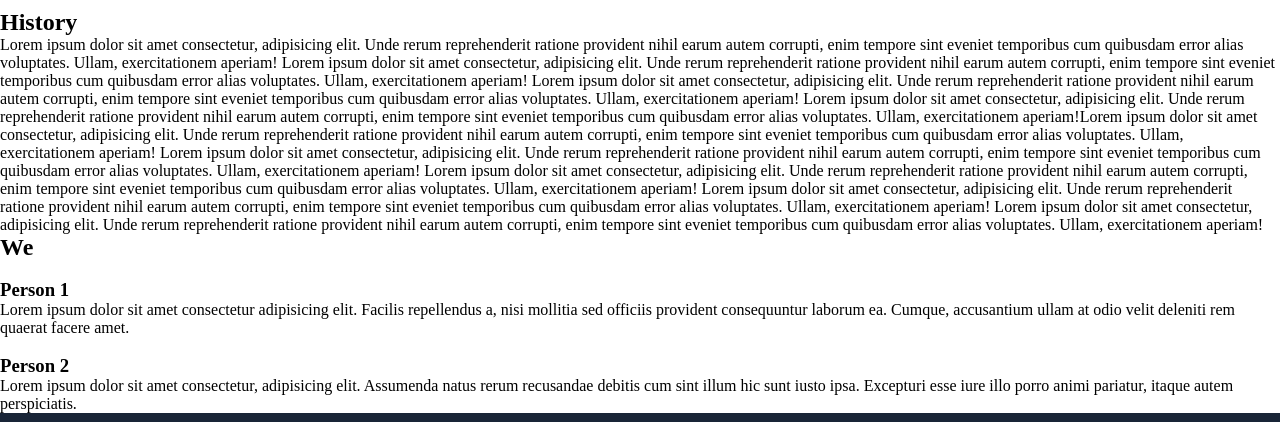
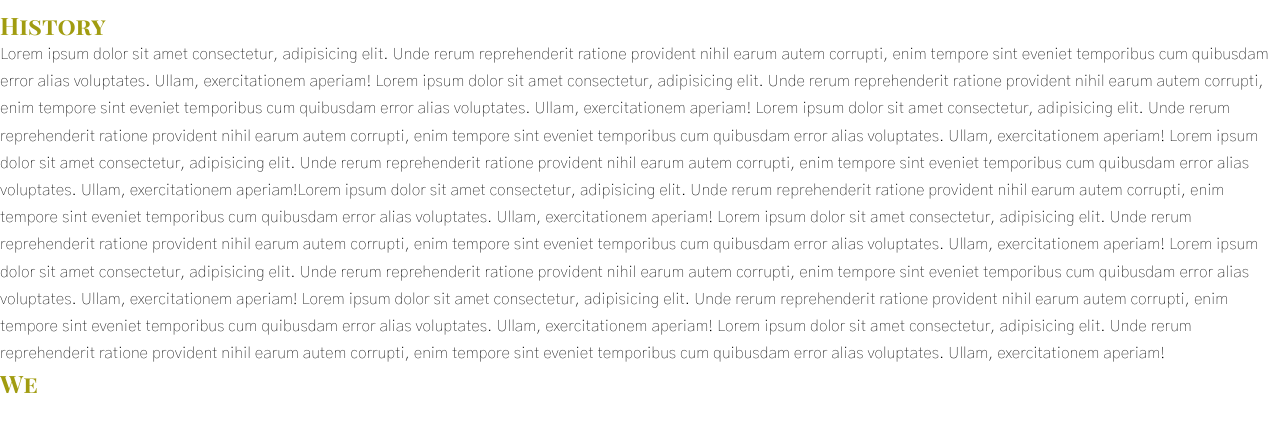
Before and after one commit to JDavid550/Valdor-Gallery-project, a plain HTML site: page pages/we.html in a window 1280 px wide. Shown: the part 89-511 px from the top of the page. Drawn offline with Linux system fonts and the light colour scheme; a web font is replaced by a local one.

Commit message:
Añadí las css a las tipografías de todas las paginas del sitio

```diff
--- /dev/null
+++ b/css/contact.css
@@ -0,0 +1,15 @@
+h2{
+    font-family: 'Playfair Display SC', serif;
+    color: #A19C10;
+
+}
+
+p{
+    font-family: 'Gothic A1', sans-serif;
+    line-height: 1.7;
+}
+
+h3{
+    font-family: 'Playfair Display SC', serif;
+    color: #192537;
+}
--- /dev/null
+++ b/css/ourart_Styles.css
@@ -0,0 +1,15 @@
+h2{
+    font-family: 'Playfair Display SC', serif;
+    color: #A19C10;
+
+}
+
+p{
+    font-family: 'Gothic A1', sans-serif;
+    line-height: 1.7;
+}
+
+h3{
+    font-family: 'Playfair Display SC', serif;
+    color: #192537;
+}
--- /dev/null
+++ b/css/we_Style.css
@@ -0,0 +1,15 @@
+h2{
+    font-family: 'Playfair Display SC', serif;
+    color: #A19C10;
+
+}
+
+p{
+    font-family: 'Gothic A1', sans-serif;
+    line-height: 1.7;
+}
+
+h3{
+    font-family: 'Playfair Display SC', serif;
+    color: #192537;
+}
--- /dev/null
+++ b/css/wholegallery_Styles.css
@@ -0,0 +1,15 @@
+h2{
+    font-family: 'Playfair Display SC', serif;
+    color: #A19C10;
+
+}
+
+p{
+    font-family: 'Gothic A1', sans-serif;
+    line-height: 1.7;
+}
+
+h3{
+    font-family: 'Playfair Display SC', serif;
+    color: #192537;
+}
--- a/pages/we.html
+++ b/pages/we.html
@@ -5,8 +5,9 @@
         <meta charset="UTF-8">
         <meta name="viewport" content="width=device-width, initial-scale=1.0">
         <link rel="stylesheet" href="../css/estiloheader_footer.css">
-	<link rel="preconnect" href="https://fonts.gstatic.com">
-	<link href="https://fonts.googleapis.com/css2?family=Castoro&family=Gothic+A1:wght@100&family=Playfair+Display+SC:wght@700&display=swap" rel="stylesheet">
+        <link rel="stylesheet" href="../css/we_Style.css">
+	    <link rel="preconnect" href="https://fonts.gstatic.com">
+	    <link href="https://fonts.googleapis.com/css2?family=Castoro&family=Gothic+A1:wght@100&family=Playfair+Display+SC:wght@700&display=swap" rel="stylesheet">
     </head>
     <body>
         <header>
@@ -42,8 +43,8 @@
                 <img src="" alt="">
             </div>
             <section>
-                <h2>History</h2>
-                <p>Lorem ipsum dolor sit amet consectetur, adipisicing elit. Unde rerum reprehenderit ratione provident nihil earum autem corrupti, enim tempore sint eveniet temporibus cum quibusdam error alias voluptates. Ullam, exercitationem aperiam!
+                <h2 class="history_Title">History</h2>
+                <p class="history_Text">Lorem ipsum dolor sit amet consectetur, adipisicing elit. Unde rerum reprehenderit ratione provident nihil earum autem corrupti, enim tempore sint eveniet temporibus cum quibusdam error alias voluptates. Ullam, exercitationem aperiam!
                     Lorem ipsum dolor sit amet consectetur, adipisicing elit. Unde rerum reprehenderit ratione provident nihil earum autem corrupti, enim tempore sint eveniet temporibus cum quibusdam error alias voluptates. Ullam, exercitationem aperiam!
                     Lorem ipsum dolor sit amet consectetur, adipisicing elit. Unde rerum reprehenderit ratione provident nihil earum autem corrupti, enim tempore sint eveniet temporibus cum quibusdam error alias voluptates. Ullam, exercitationem aperiam!
                     Lorem ipsum dolor sit amet consectetur, adipisicing elit. Unde rerum reprehenderit ratione provident nihil earum autem corrupti, enim tempore sint eveniet temporibus cum quibusdam error alias voluptates. Ullam, exercitationem aperiam!Lorem ipsum dolor sit amet consectetur, adipisicing elit. Unde rerum reprehenderit ratione provident nihil earum autem corrupti, enim tempore sint eveniet temporibus cum quibusdam error alias voluptates. Ullam, exercitationem aperiam!
```
Also changed, not shown: pages/contact.html (+1 -0 lines), pages/ourart.html (+1 -0 lines), pages/wholegallery.html (+1 -0 lines).
